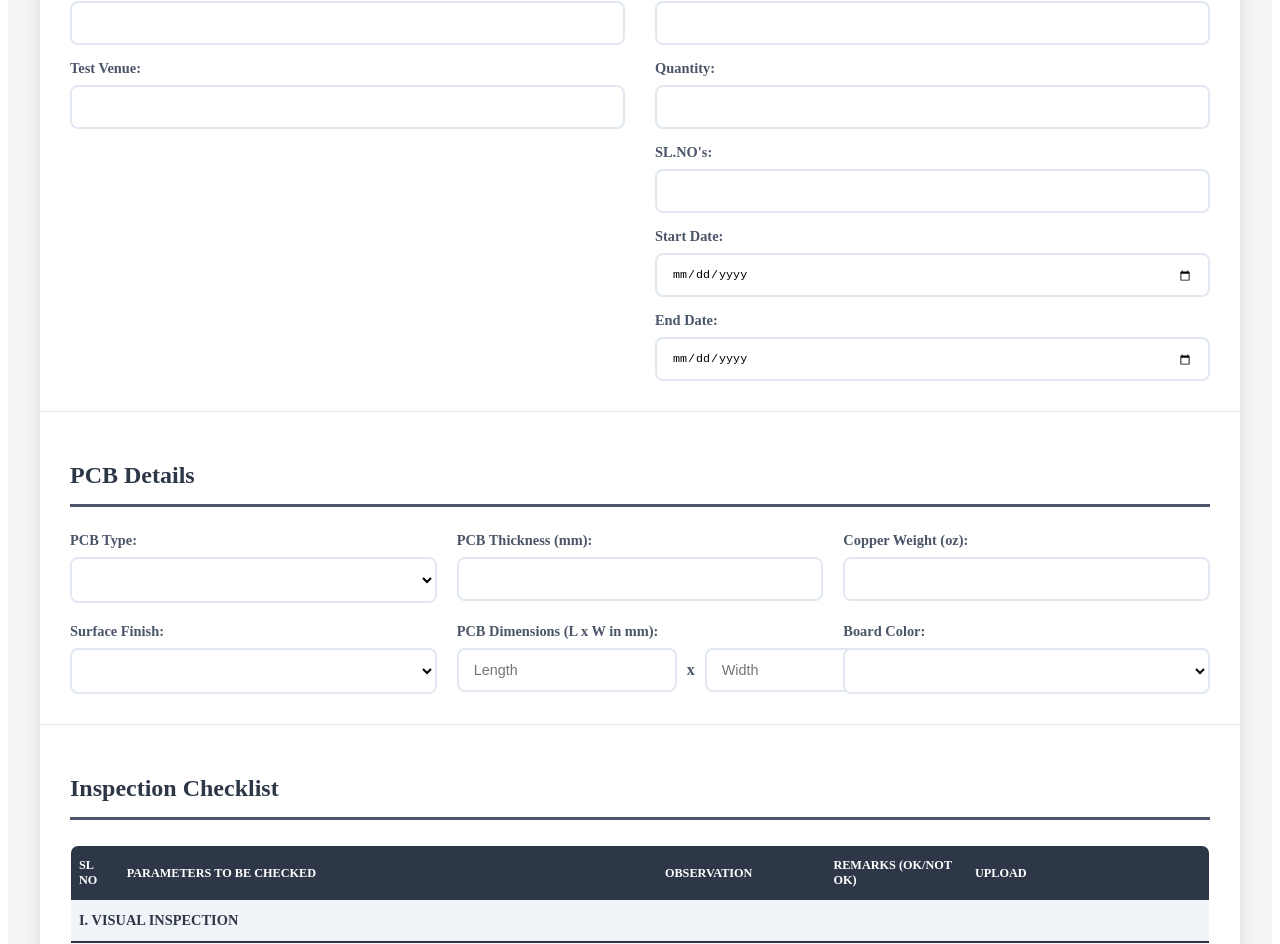
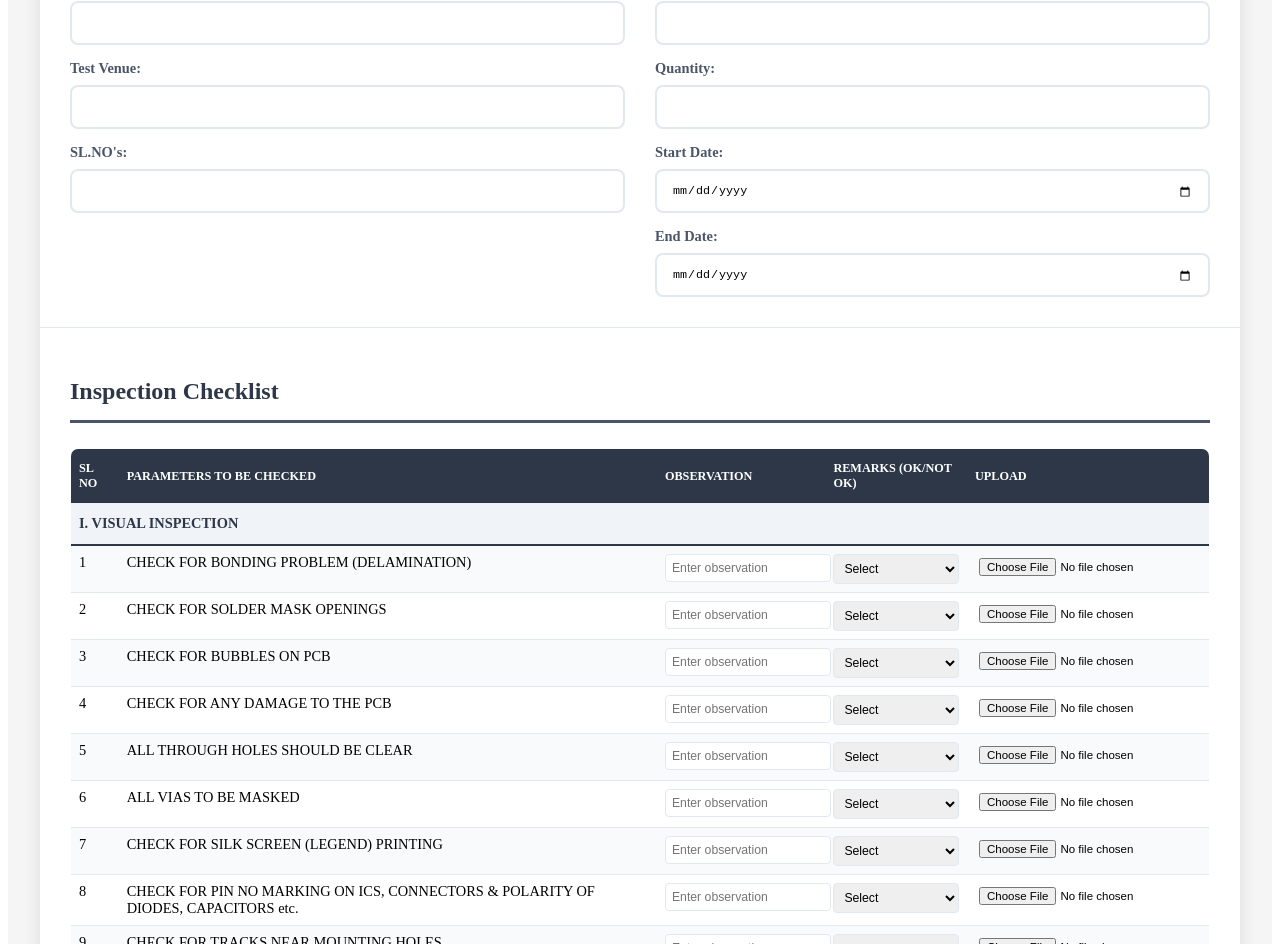
Before and after one commit to yogeshwar-2004y/d2RO_trail, a Vue app in the folder frontend/: page /templates/bare-pcb-inspection/1/1 in a window 1280 px wide. Shown: the part 822-1766 px from the top of the page. Built offline with nearby package versions, Linux system fonts and the light colour scheme.

Commit message:
final ui - bare pcb report

```diff
--- a/frontend/src/templates/barepcbinspectionreport.vue
+++ b/frontend/src/templates/barepcbinspectionreport.vue
@@ -77,6 +77,10 @@
                 <label for="testVenue">Test Venue:</label>
                 <input type="text" id="testVenue" v-model="formData.testVenue" required>
               </div>
+              <div class="form-group">
+                <label for="slNos">SL.NO's:</label>
+                <input type="text" id="slNos" v-model="formData.slNos" required>
+              </div>
             </div>
 
             <!-- Right Column -->
@@ -106,10 +110,6 @@
                 <input type="number" id="quantity" v-model="formData.quantity" required>
               </div>
               <div class="form-group">
-                <label for="slNos">SL.NO's:</label>
-                <input type="text" id="slNos" v-model="formData.slNos" required>
-              </div>
-              <div class="form-group">
                 <label for="startDate">Start Date:</label>
                 <input type="date" id="startDate" v-model="formData.startDate" required>
               </div>
@@ -117,63 +117,6 @@
                 <label for="endDate">End Date:</label>
                 <input type="date" id="endDate" v-model="formData.endDate" required>
               </div>
-            </div>
-          </div>
-        </div>
-
-        <!-- PCB Details Section -->
-        <div class="form-section">
-          <h2 class="section-title">PCB Details</h2>
-          <div class="form-grid">
-            <div class="form-group">
-              <label for="pcbType">PCB Type:</label>
-              <select id="pcbType" v-model="formData.pcbType" required>
-                <option value="">Select Type</option>
-                <option value="Single Layer">Single Layer</option>
-                <option value="Double Layer">Double Layer</option>
-                <option value="Multi Layer">Multi Layer</option>
-                <option value="Flexible">Flexible</option>
-                <option value="Rigid-Flex">Rigid-Flex</option>
-              </select>
-            </div>
-            <div class="form-group">
-              <label for="pcbThickness">PCB Thickness (mm):</label>
-              <input type="number" id="pcbThickness" v-model="formData.pcbThickness" step="0.1" required>
-            </div>
-            <div class="form-group">
-              <label for="copperWeight">Copper Weight (oz):</label>
-              <input type="number" id="copperWeight" v-model="formData.copperWeight" step="0.1" required>
-            </div>
-            <div class="form-group">
-              <label for="surfaceFinish">Surface Finish:</label>
-              <select id="surfaceFinish" v-model="formData.surfaceFinish" required>
-                <option value="">Select Finish</option>
-                <option value="HASL">HASL (Hot Air Solder Leveling)</option>
-                <option value="ENIG">ENIG (Electroless Nickel Immersion Gold)</option>
-                <option value="OSP">OSP (Organic Solderability Preservative)</option>
-                <option value="Immersion Silver">Immersion Silver</option>
-                <option value="Immersion Tin">Immersion Tin</option>
-              </select>
-            </div>
-            <div class="form-group">
-              <label for="pcbDimensions">PCB Dimensions (L x W in mm):</label>
-              <div class="dimensions-input">
-                <input type="number" v-model="formData.pcbLength" placeholder="Length" step="0.1" required>
-                <span>x</span>
-                <input type="number" v-model="formData.pcbWidth" placeholder="Width" step="0.1" required>
-              </div>
-            </div>
-            <div class="form-group">
-              <label for="boardColor">Board Color:</label>
-              <select id="boardColor" v-model="formData.boardColor" required>
-                <option value="">Select Color</option>
-                <option value="Green">Green</option>
-                <option value="Blue">Blue</option>
-                <option value="Red">Red</option>
-                <option value="Black">Black</option>
-                <option value="White">White</option>
-                <option value="Yellow">Yellow</option>
-              </select>
             </div>
           </div>
         </div>
```
